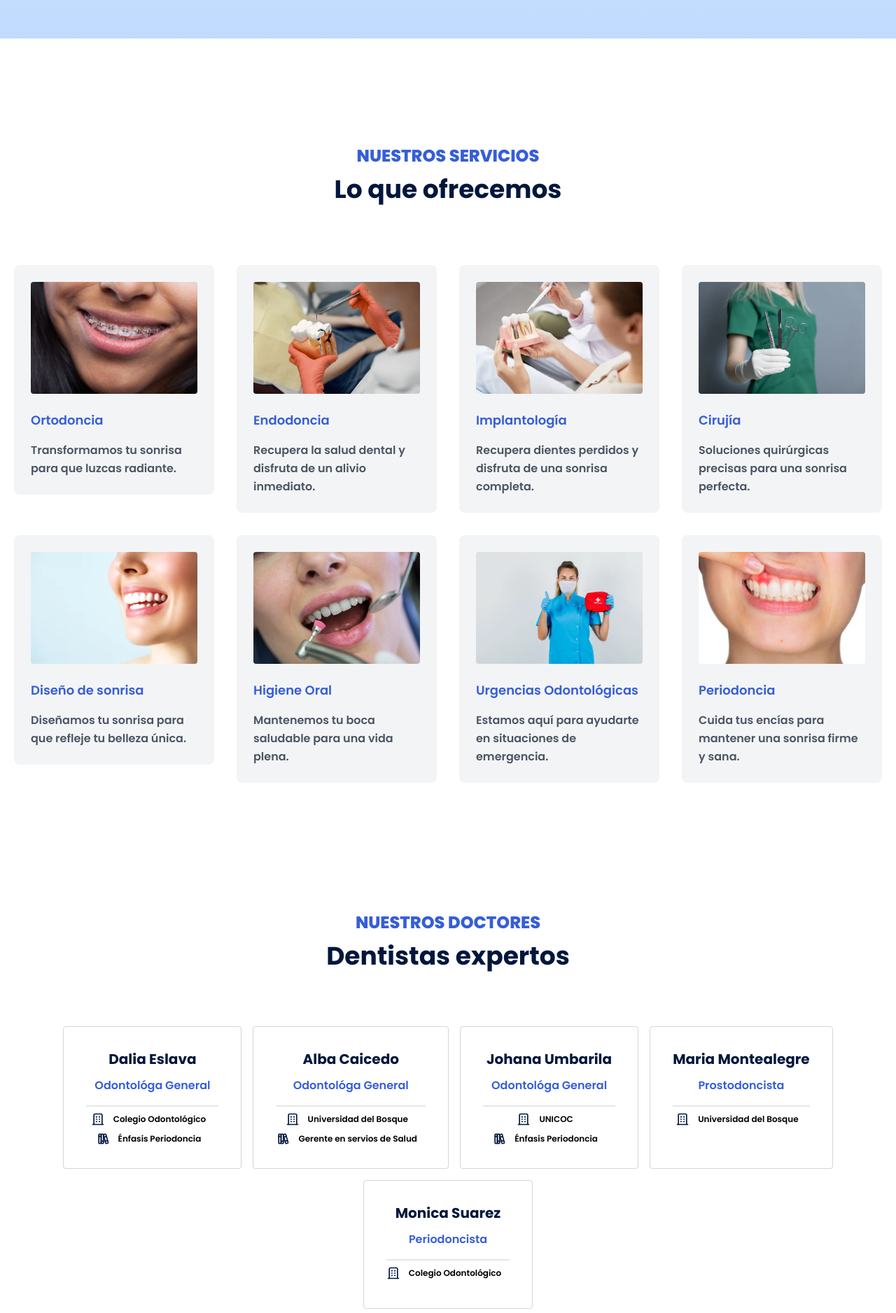
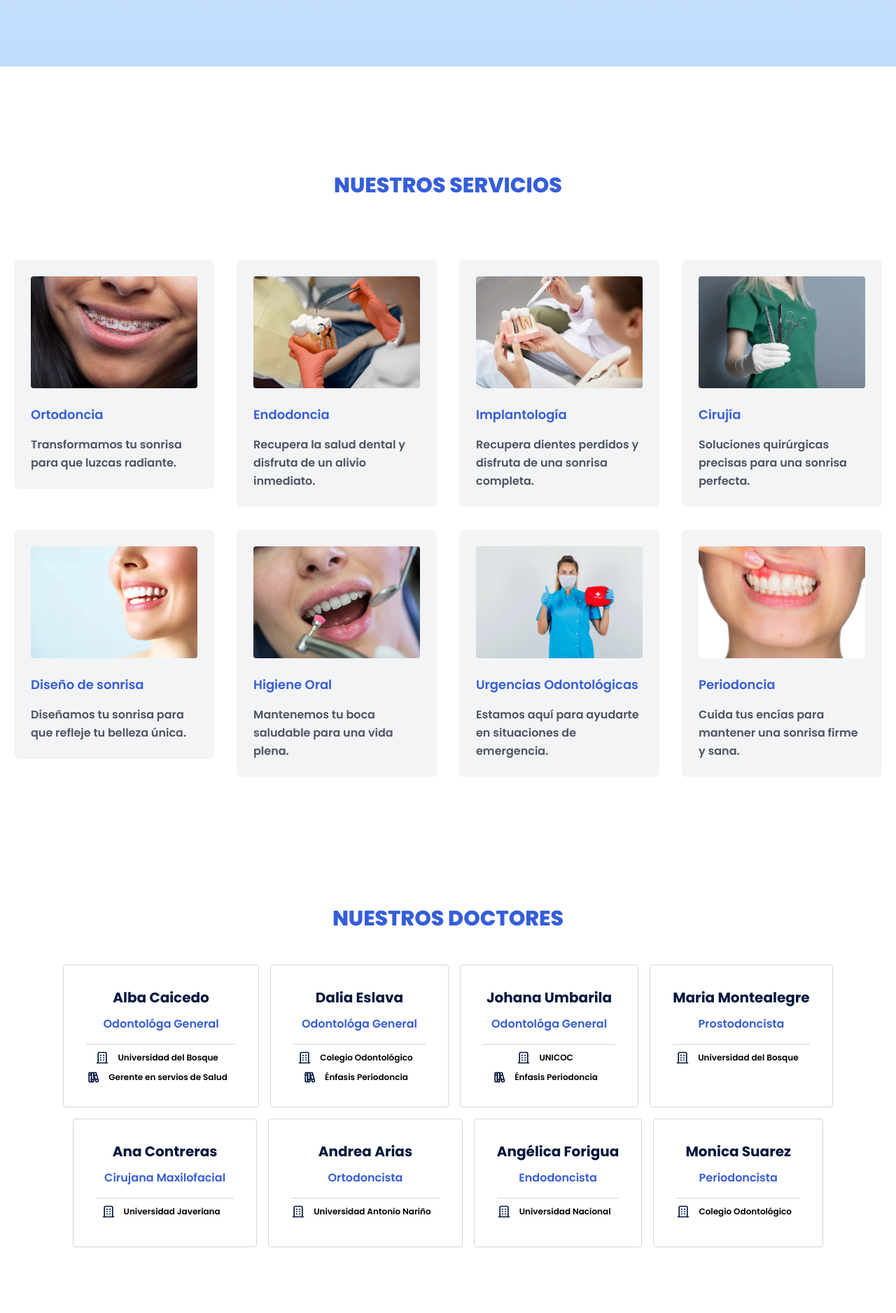
Before and after one commit to Luchooo/youroralhealth, a React (Vite) app: page / in a window 1280 px wide. Shown: the part 909-2786 px from the top of the page at 70% size. Built offline with nearby package versions, Linux system fonts and the light colour scheme.

Commit message:
refactor: Add phone numbers, remove some titles.

```diff
--- a/src/components/Header/index.tsx
+++ b/src/components/Header/index.tsx
@@ -8,15 +8,19 @@ import {
 
 export default function Header() {
   return (
-    <div className="relative mb-10">
+    <div className="relative mb-20">
       <nav className="bg-primary py-4 lg:flex lg:justify-evenly lg:gap-16 top-0 left-0 right-0 fixed">
         <div className="flex flex-shrink-0 justify-center items-center ml-4 mb-4 sm:mb-0">
-          <img className="h-8 w-auto" src="./img/dent.webp" alt="Your Company" />
+          <img
+            className="h-10 w-auto"
+            src="./img/dent.webp"
+            alt="Your Company"
+          />
           <h2 className="text-white text-3xl font-bold ml-4">
             Your Oral Health
           </h2>
         </div>
-        <ul className="flex list-none justify-around gap-2 text-sm sm:text-base lg:justify-start lg:gap-16">
+        <ul className="flex list-none items-center justify-around gap-2 text-sm sm:text-base lg:justify-start lg:gap-16">
           <li className="text-white text-opacity-[0.9] flex flex-row content-center justify-center gap-1 pt-1 hover:underline hover:cursor-pointer">
             <IconMapPin size={22} color="white" />
             <a
@@ -27,9 +31,15 @@ export default function Header() {
               <address>Calle 150 # 21a - 14, Bogotá.</address>
             </a>
           </li>
-          <li className="text-white text-opacity-[0.9] flex flex-row content-center justify-center gap-1 pt-1 hover:underline hover:cursor-pointer">
-            <IconPhone size={22} color="white" />
-            <a href="tel:3224450492">3224450492</a>
+          <li className="flex flex-col sm:flex-row sm:gap-8">
+            <div className="text-white text-opacity-[0.9] flex flex-row content-center justify-center gap-1 pt-1 hover:underline hover:cursor-pointer">
+              <IconPhone size={22} color="white" />
+              <a href="tel:3224450492">3224450492</a>
+            </div>
+            <div className="text-white text-opacity-[0.9] flex flex-row content-center justify-center gap-1 pt-1 hover:underline hover:cursor-pointer">
+              <IconPhone size={22} color="white" />
+              <a href="tel:3212780197">3212780197</a>
+            </div>
           </li>
         </ul>
         <figure className="lg:flex lg:justify-end gap-3 pt-1 hidden">
--- a/src/components/Hero/index.tsx
+++ b/src/components/Hero/index.tsx
@@ -4,7 +4,7 @@ export const Hero = () => {
   return (
     <section className="bg-gradient-to-b from-white to-blue-200">
       <div className="container mx-auto flex px-5 py-24 md:flex-row flex-col items-center">
-        <div className="lg:flex-grow md:w-1/2 lg:pr-24 md:pr-16 flex flex-col md:items-start md:text-left mb-16 md:mb-0 items-center text-center">
+        <div className="lg:flex-grow md:w-1/2 lg:pr-24 md:pr-16 flex flex-col md:items-start md:text-left mb-16 md:mb-0 items-center text-center sm:ml-10">
           <h2 className="text-secondary text-3xl font-bold hidden sm:block mb-4">
             Bienvenido a
           </h2>
--- a/src/components/Services/index.tsx
+++ b/src/components/Services/index.tsx
@@ -5,12 +5,9 @@ function Services() {
     <>
       <section className="pt-32 pb-0">
         <div className="container mx-auto p-6">
-          <p className="text-center text-2xl text-secondary font-extrabold uppercase mb-3">
+          <p className="text-center text-3xl text-secondary font-extrabold uppercase">
             Nuestros servicios
           </p>
-          <h2 className="text-center text-4xl text-primary font-bold">
-            Lo que ofrecemos
-          </h2>
         </div>
       </section>
       <section className="text-gray-600 body-font">
--- a/src/components/Team/TeamCard/index.tsx
+++ b/src/components/Team/TeamCard/index.tsx
@@ -9,7 +9,7 @@ type Doctor = {
 
 function TeamCard({ name, profession, university, rol }: Doctor) {
   return (
-    <div className="p-8 border border-solid border-gray-300 rounded text-center min-h-full">
+    <div className="p-8 border border-solid border-gray-300 rounded text-center h-auto">
       <h3 className="text-xl font-bold text-primary">{name}</h3>
       <p className="text-secondary mt-3 mx-3 font-semibold">{profession}</p>
       <section className="mt-4 border-t-2">
--- a/src/components/Team/index.tsx
+++ b/src/components/Team/index.tsx
@@ -4,25 +4,22 @@ function Team() {
   return (
     <section className="mt-24 mb-44">
       <div className="container mx-auto p-6">
-        <p className="text-center text-2xl text-secondary font-extrabold uppercase mb-3">
+        <p className="text-center text-3xl text-secondary font-extrabold uppercase mb-6">
           Nuestros doctores
         </p>
-        <h2 className="text-center mb-14 text-4xl text-primary font-bold">
-          Dentistas expertos
-        </h2>
       </div>
       <section className="flex flex-wrap gap-4 justify-center mx-6">
+      <TeamCard
+          name="Alba Caicedo"
+          profession="Odontológa General"
+          university="Universidad del Bosque"
+          rol="Gerente en servios de Salud"
+        />
         <TeamCard
           name="Dalia Eslava"
           profession="Odontológa General"
           university="Colegio Odontológico"
           rol="Énfasis Periodoncia"
-        />
-        <TeamCard
-          name="Alba Caicedo"
-          profession="Odontológa General"
-          university="Universidad del Bosque"
-          rol="Gerente en servios de Salud"
         />
         <TeamCard
           name="Johana Umbarila"
@@ -36,6 +33,21 @@ function Team() {
           university="Universidad del Bosque"
         />
         <TeamCard
+          name="Ana Contreras"
+          profession="Cirujana Maxilofacial"
+          university="Universidad Javeriana"
+        />
+        <TeamCard
+          name="Andrea Arias"
+          profession="Ortodoncista"
+          university="Universidad Antonio Nariño"
+        />
+        <TeamCard
+          name="Angélica Forigua"
+          profession="Endodoncista"
+          university="Universidad Nacional"
+        />
+        <TeamCard
           name="Monica Suarez"
           profession="Periodoncista"
           university="Colegio Odontológico"
```
